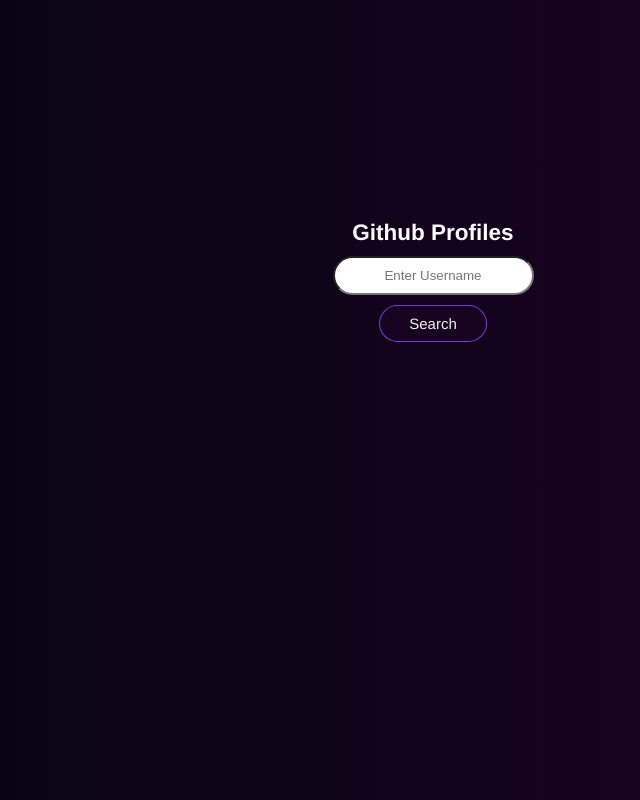
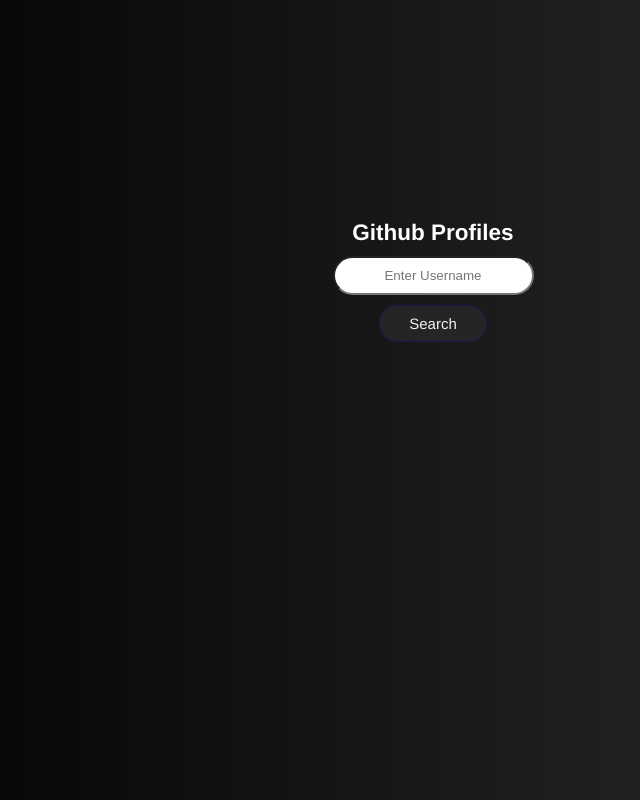
Before and after one commit to RoozbehZhuleh/Github-User-Profiles, a plain HTML site: page index.html in a window 1280 px wide. Shown: the whole page, without its empty margins (207-847 px from the left). Drawn offline with Linux system fonts and the light colour scheme.

Commit message:
updated layout.css and changed the main colors

```diff
--- a/styles/layout.css
+++ b/styles/layout.css
@@ -8,17 +8,15 @@
 }
 
 :root {
-  --primary-color: #170322;
-  --dark-color: #07050e;
-  --accent-color: rgb(110, 64, 219);
+  --primary-color: #252525;
+  --dark-color: #000000;
+  --accent-color: rgb(31, 19, 91);
   --navbar-btn-color: rgba(52, 52, 68);
   --light-color: #f3f3f3;
   --font-accent-color: #808080;
-  --card-background-color: rgb(76, 70, 87);
+  --card-background-color: rgba(59, 59, 59, 0.668);
   --secondary-background-color: rgb(49, 37, 71);
   --light-font-color: #f3f3f3;
-  --login-primary-background-color: rgba(25, 20, 65%);
-  --login-secondary-background-color: rgba(17, 17, 19, 50%);
   --font-xs:1.2rem;
   --font-s: 1.5rem;
   --font-m: 2rem;
--- a/styles/main.css
+++ b/styles/main.css
@@ -16,6 +16,7 @@
     background-color: var(--card-background-color);
     padding: 1rem;
     border-radius: 2rem;
+    box-shadow: 0.2rem 0.1rem 1rem var(--light-color);
 
 }
 
@@ -94,8 +95,9 @@
     padding: 0.5rem 1rem;
     border-radius:2rem;
     box-shadow: 0.1rem 0.1rem 1rem var(--primary-color);
-    background-color: var(--accent-color);
+    background-color: var(--light-color);
     text-align: center;
+    color: var(--font-accent-color);
 }
 
 .searchbar{
```
